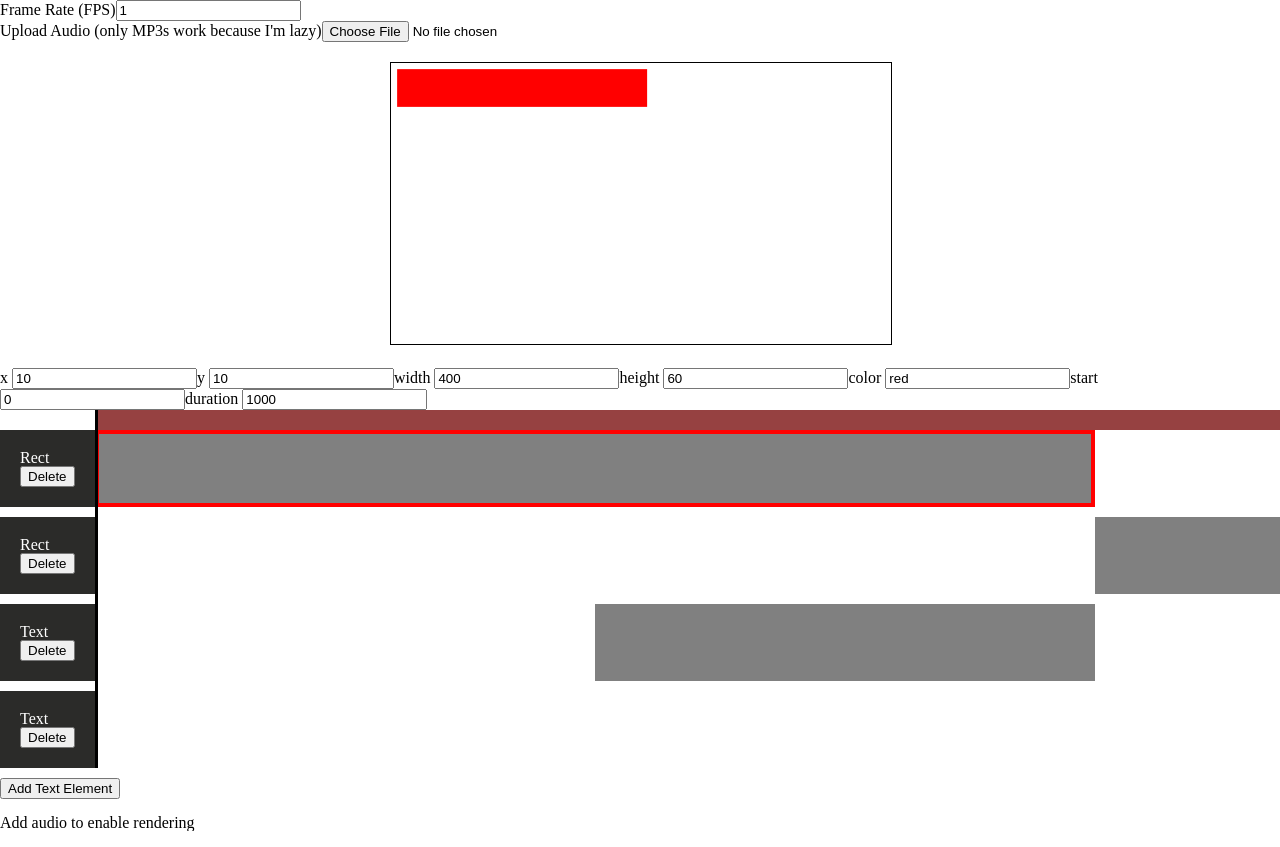
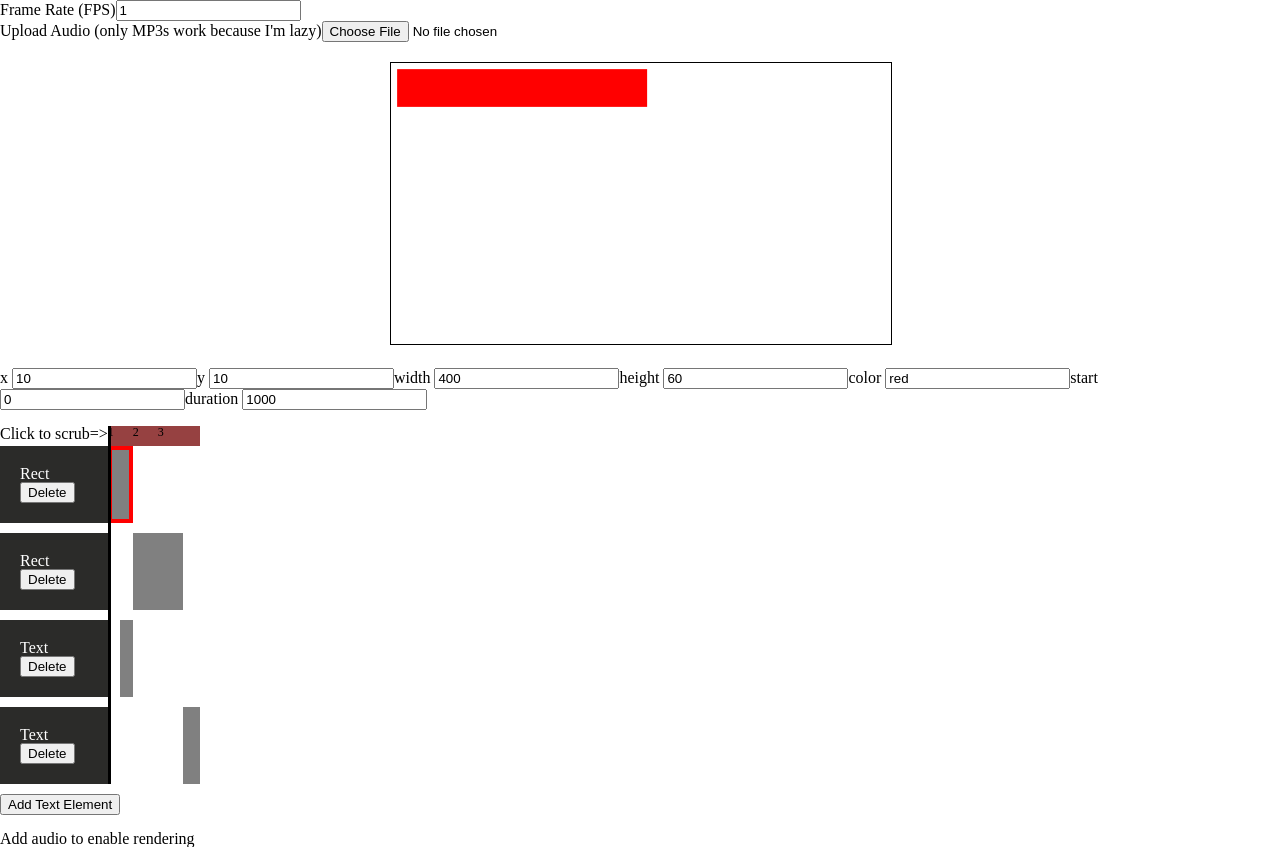
Before and after one commit to Ghrehh/video-editor, a React (Create React App) app: page / in a window 1280 px wide. Built offline with nearby package versions, Linux system fonts and the light colour scheme; what @ffmpeg/ffmpeg would draw is missing.

Commit message:
indciators

```diff
--- a/src/App.tsx
+++ b/src/App.tsx
@@ -247,7 +247,6 @@ function App() {
         tracks={tracks}
         cursor={cursor}
         setCursor={setCursor}
-        frameRate={frameRate}
       />
       <button onClick={handleAddText}>Add Text Element</button>
       <br />
--- a/src/components/SelectedTrack/index.tsx
+++ b/src/components/SelectedTrack/index.tsx
@@ -70,6 +70,8 @@ const SelectedTrack = ({ track, setTrack }: SelectedTrackInterface) => {
         <label>
           duration <input value={element.duration} onChange={e => handleUpdate('duration', e.target.value)} />
         </label>
+        <br />
+        <br />
       </>
     )
   }
@@ -98,6 +100,8 @@ const SelectedTrack = ({ track, setTrack }: SelectedTrackInterface) => {
         <label>
           duration <input value={element.duration} onChange={e => handleUpdate('duration', e.target.value)} />
         </label>
+        <br />
+        <br />
       </>
     )
   }
--- a/src/components/Timeline/index.tsx
+++ b/src/components/Timeline/index.tsx
@@ -9,7 +9,6 @@ interface TimelineInterface {
   setTracks: (n: Track[]) => void;
   selectedTrack: number;
   setSelectedTrack: (n: number) => void;
-  frameRate: number;
 }
 
 const Timeline = ({
@@ -19,12 +18,12 @@ const Timeline = ({
   setTracks,
   selectedTrack,
   setSelectedTrack,
-  frameRate
 }: TimelineInterface) => {
   const trackControlsRef: React.RefObject<HTMLDivElement> = useRef(null);
   const tracksRef: React.RefObject<HTMLDivElement> = useRef(null);
   const cursorRef: React.RefObject<HTMLDivElement> = useRef(null);
   const cursorHandleRef: React.RefObject<HTMLDivElement> = useRef(null);
+  const indicatorsRef: React.RefObject<HTMLDivElement> = useRef(null);
 
   const getProjectLength = () => {
     let longest = 0;
@@ -43,7 +42,8 @@ const Timeline = ({
     const tracksContainer = tracksRef.current;
     const cursorHandle = cursorHandleRef.current;
     const cursor = cursorRef.current;
-    if (!trackControlsContainer || !tracksContainer || !cursorHandle || !cursor) return;
+    const indicators = indicatorsRef.current;
+    if (!trackControlsContainer || !tracksContainer || !cursorHandle || !cursor || !indicators) return;
     const trackControls = Array.from(trackControlsContainer.children)
     const tracks = Array.from(tracksContainer.children)
 
@@ -56,7 +56,16 @@ const Timeline = ({
       track.style.height = `${trackControl.getBoundingClientRect().height}px`
     })
 
-    cursor.style.width = `${getProjectLength()}px`
+    cursor.style.width = `${getProjectLength() / 40}px`
+    const indicatorCount = Math.floor(getProjectLength() / 1000);
+    indicators.innerHTML = '';
+    for (let i = 0; i < indicatorCount; i++) {
+      const indicator = document.createElement('div');
+      indicator.innerHTML = `${i + 1}`;
+      indicator.style.width = '25px';
+      indicator.style.display = 'inline-block';
+      indicators.appendChild(indicator);
+    }
 
     cursorHandle.style.height = '100%';
     cursorHandle.style.height = `${
@@ -67,11 +76,10 @@ const Timeline = ({
 
   const handleCursorClick = (e: MouseEvent) => {
     const target = e.target;
-    console.log(e);
     if (target instanceof HTMLDivElement) {
       const location = e.clientX - target.getBoundingClientRect().left;
       if (location < 0) return setCursor(0);
-      setCursor(location);
+      setCursor(location * 40);
     }
   }
 
@@ -82,7 +90,7 @@ const Timeline = ({
   return (
     <div className={styles.timeline}>
       <div className={styles.rightColumn}>
-        <div className={styles.cursorEquivalent} />
+        <div className={styles.cursorEquivalent}> Click to scrub{"=>"}</div>
         <div ref={trackControlsRef}>
           {tracks.map((track) => {
             return (
@@ -98,9 +106,13 @@ const Timeline = ({
       <div className={styles.leftColumn}>
         <div ref={cursorRef} className={styles.cursor} onClick={handleCursorClick}>
           <div
+            ref={indicatorsRef}
+            className={styles.indicators}
+          />
+          <div
             ref={cursorHandleRef}
             className={styles.handle}
-            style={{ left: `${cursor}px` }}
+            style={{ left: `${cursor / 40}px` }}
           />
         </div>
         <div className={styles.tracks} ref={tracksRef}>
@@ -111,8 +123,8 @@ const Timeline = ({
                 className={styles.track}
                 style={{
                   border: i === selectedTrack ? '4px solid red' : 'none',
-                  left: track.elements[0]?.start / frameRate,
-                  width: track.elements[0]?.duration / frameRate
+                  left: track.elements[0]?.start / 40,
+                  width: track.elements[0]?.duration / 40
                 }}
               />
             )
--- a/src/components/Timeline/styles.module.css
+++ b/src/components/Timeline/styles.module.css
@@ -8,8 +8,6 @@
 }
 
 .trackControl {
-  grid-column-start: info;
-  grid-column-end: contents;
   background-color: #2b2b29;
   color: white;
   padding: 20px;
@@ -25,6 +23,12 @@
 .cursor {
   background-color: #964141;
   height: 20px;
+}
+
+.indicators {
+  height: 0;
+  pointer-events: none;
+  font-size: 12px;
 }
 
 .handle {
```
